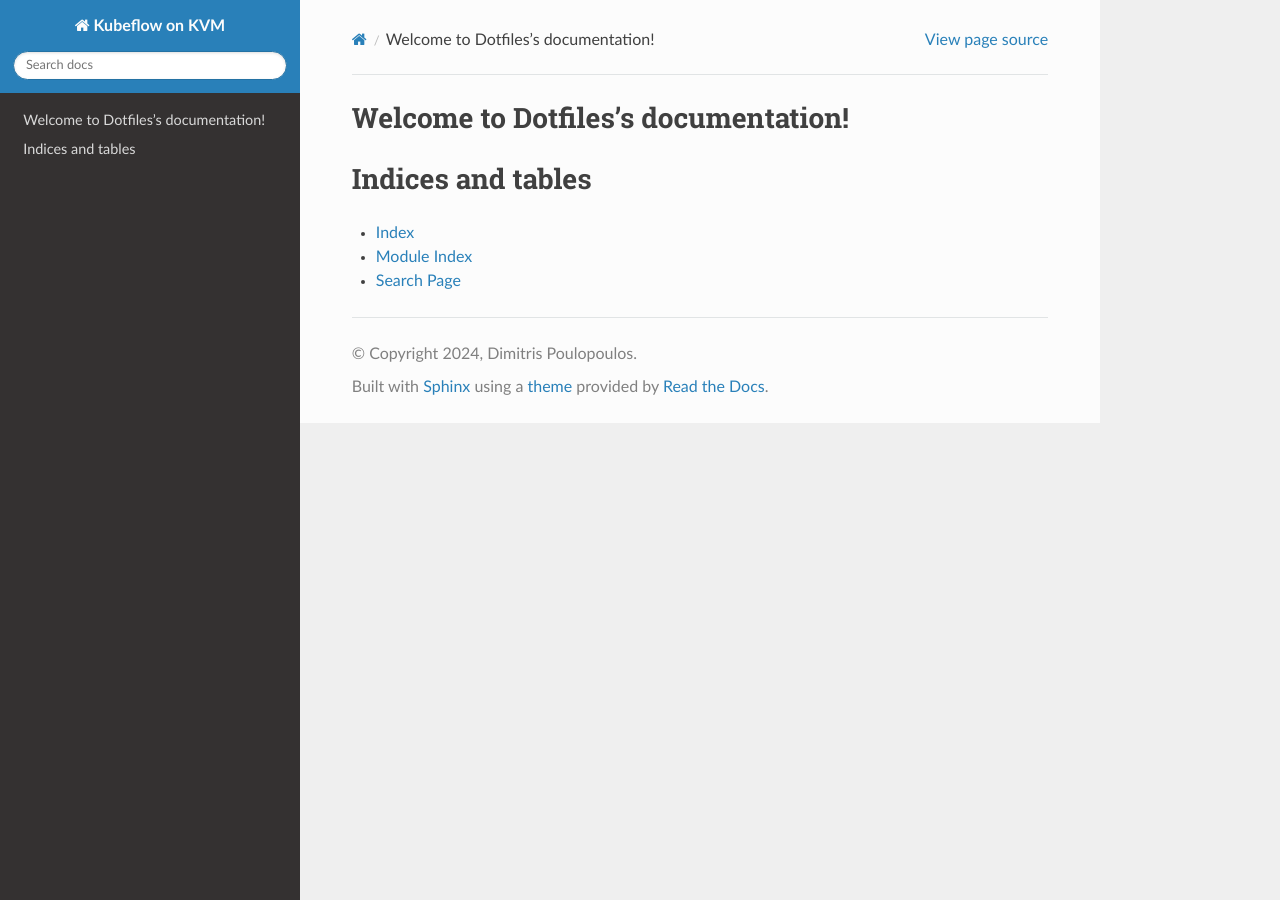
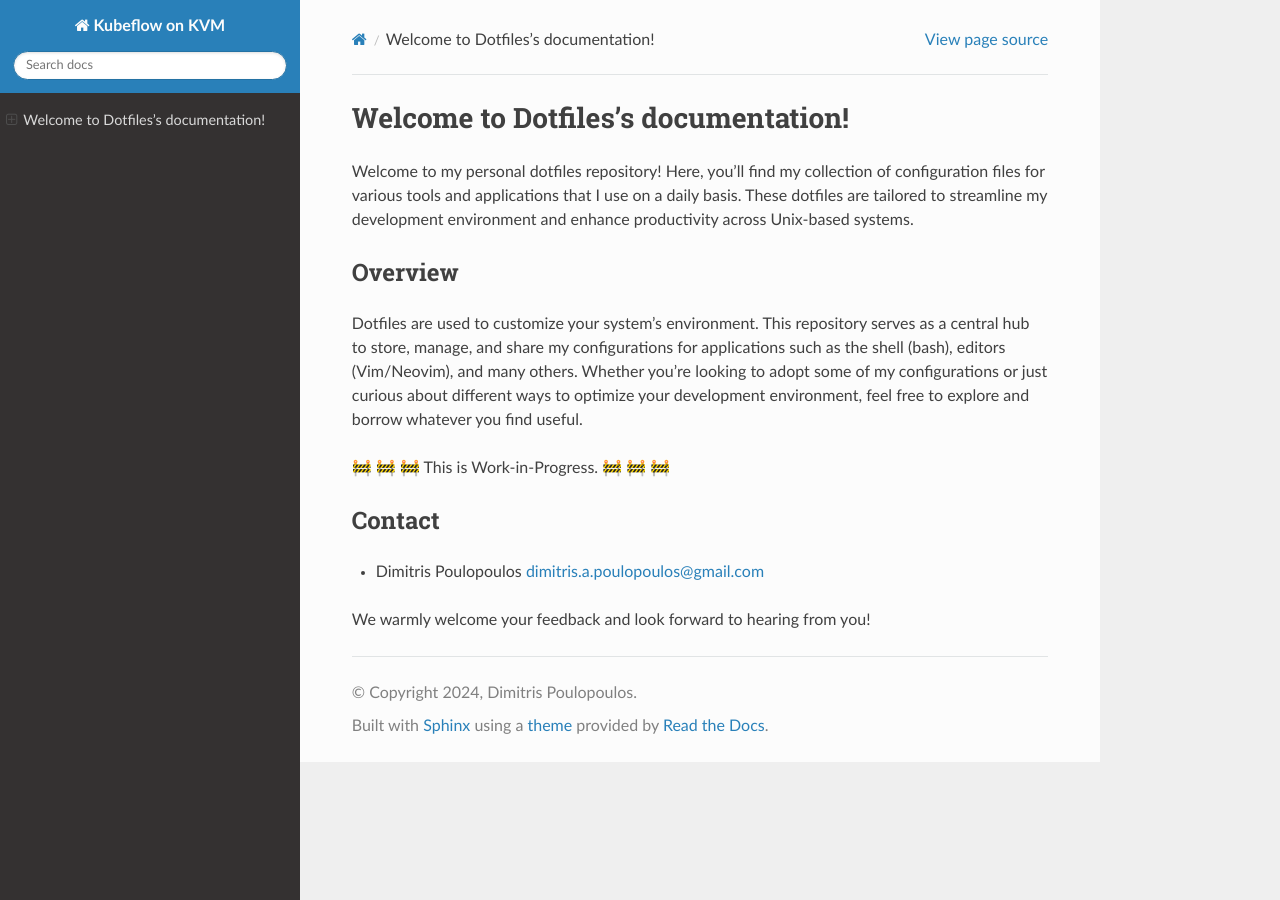
Before and after one commit to dpoulopoulos/dotfiles, a Sphinx documentation site: the page built from docs/source/index.rst, in a window 1280 px wide. Built offline with Sphinx 7.4.7 and the Read the Docs theme 2.0.0, drawn with Linux system fonts in a browser that asks for light colours.

Commit message:
docs: Write and introduction
Signed-off-by: Dimitris Poulopoulos <dimitris.a.poulopoulos@gmail.com>

```diff
--- a/docs/source/index.rst
+++ b/docs/source/index.rst
@@ -6,15 +6,28 @@
 Welcome to Dotfiles's documentation!
 ====================================
 
+Welcome to my personal dotfiles repository! Here, you'll find my collection of configuration files
+for various tools and applications that I use on a daily basis. These dotfiles are tailored to
+streamline my development environment and enhance productivity across Unix-based systems.
+
+Overview
+--------
+
+Dotfiles are used to customize your system's environment. This repository serves as a central hub
+to store, manage, and share my configurations for applications such as the shell (bash), editors
+(Vim/Neovim), and many others. Whether you're looking to adopt some of my configurations or just
+curious about different ways to optimize your development environment, feel free to explore and
+borrow whatever you find useful.
+
+🚧 🚧 🚧 This is Work-in-Progress. 🚧 🚧 🚧
+
+Contact
+-------
+
+* Dimitris Poulopoulos dimitris.a.poulopoulos@gmail.com
+
+We warmly welcome your feedback and look forward to hearing from you!
+
 .. toctree::
    :maxdepth: 2
    :caption: Contents:
-
-
-
-Indices and tables
-==================
-
-* :ref:`genindex`
-* :ref:`modindex`
-* :ref:`search`
```
